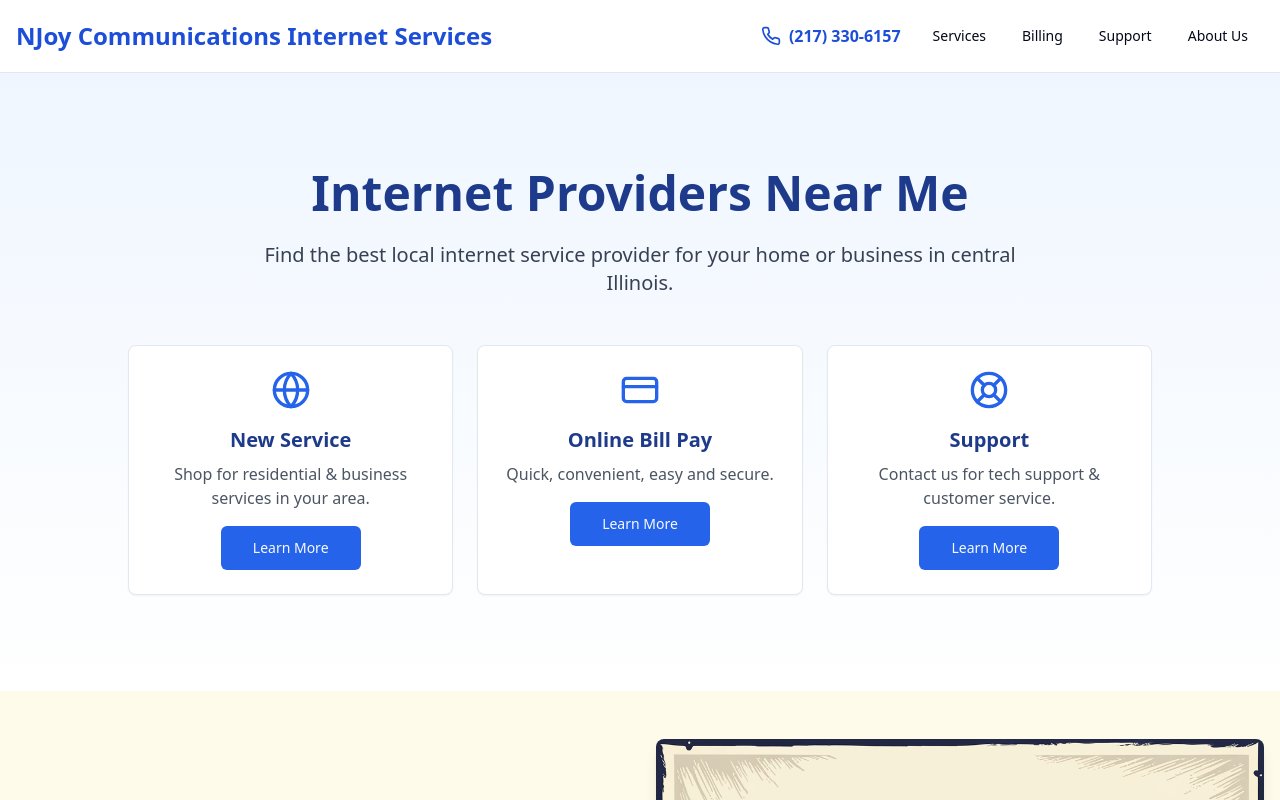
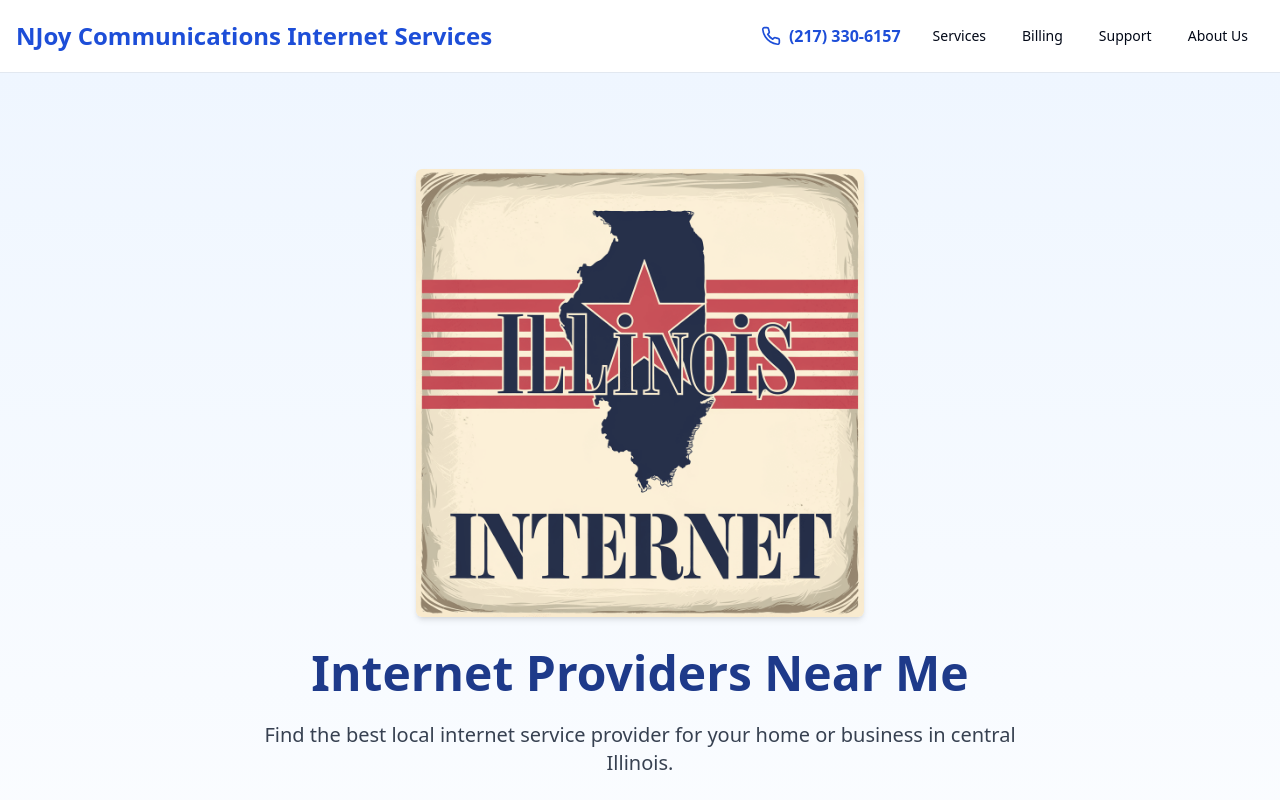
Before and after one commit to MrRich70/shareable-sites-galaxy, a React (Vite) app: page /internet-providers-near-me in a window 1280 px wide. Shown: the top 800 px of the page. Built offline with nearby package versions, Linux system fonts and the light colour scheme.

Commit message:
Update top image
Updates the top image on the page.

```diff
--- a/src/components/providers/HeroSection.tsx
+++ b/src/components/providers/HeroSection.tsx
@@ -6,9 +6,14 @@ import ServiceCard from "@/components/argenta/ServiceCard";
 
 const HeroSection = () => {
   return (
-    <section className="bg-gradient-to-b from-blue-50 to-white py-16 md:py-24">
+    <section className="py-16 md:py-24 bg-gradient-to-b from-blue-50 to-white">
       <div className="container mx-auto px-4">
-        <div className="text-center max-w-3xl mx-auto">
+        <div className="text-center max-w-3xl mx-auto mb-12">
+          <img
+            src="/lovable-uploads/9eda526f-64db-4e1e-94f3-31167c56ac9d.png"
+            alt="Illinois Internet"
+            className="max-w-md mx-auto mb-8 rounded-md shadow-md"
+          />
           <h1 className="text-4xl md:text-5xl font-bold text-blue-900 mb-6">
             Internet Providers Near Me
           </h1>
```
Also changed, not shown: public/lovable-uploads/9eda526f-64db-4e1e-94f3-31167c56ac9d.png (added).
